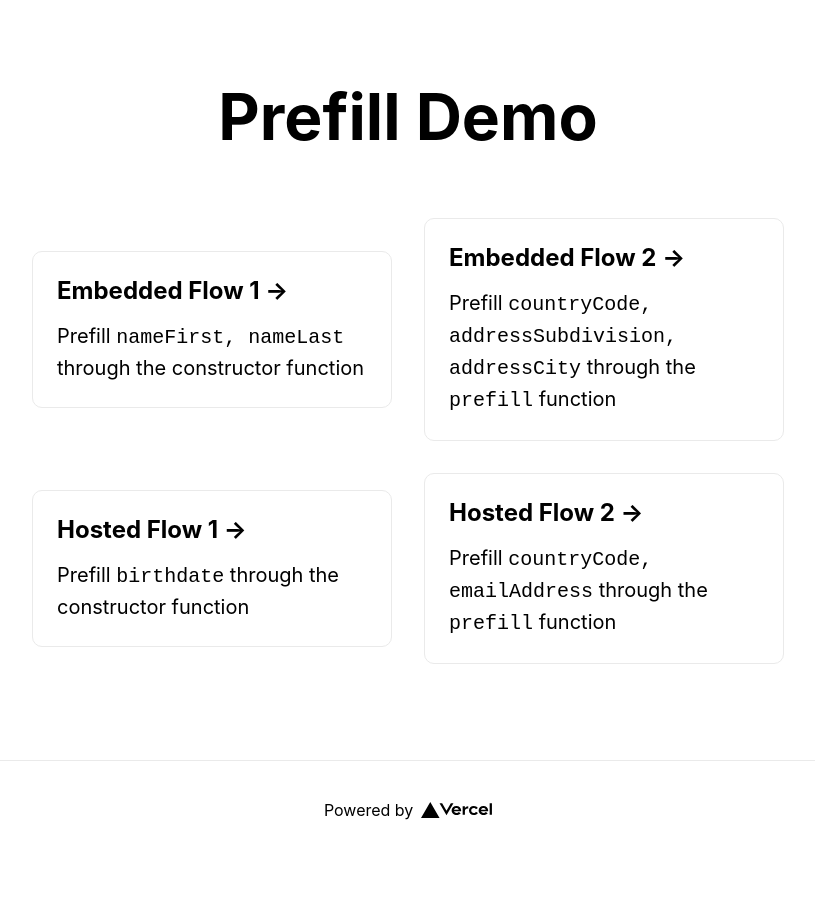
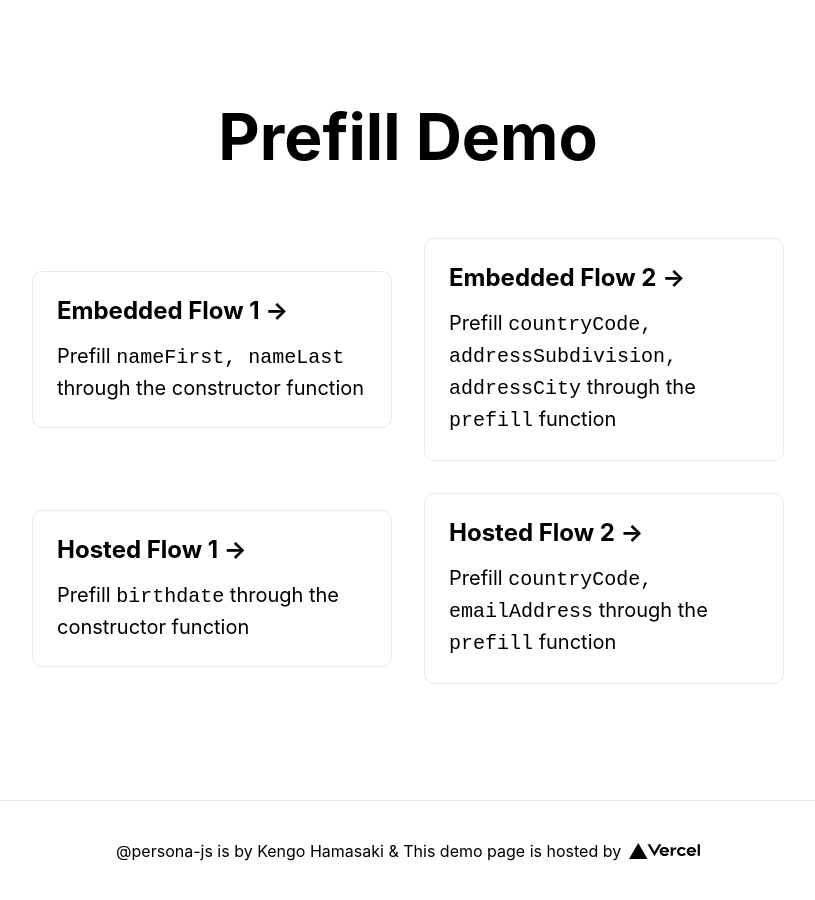
Before and after one commit to hmsk/persona-js, a Next.js app in the folder examples/next/: page /prefill in a window 1280 px wide. Shown: the whole page, without its empty margins (232-1047 px from the left). Before the commit the page ends 860 px from the top, so only its background shows below. Built offline with nearby package versions, Linux system fonts and the light colour scheme.

Commit message:
Tweak example pages
- Move footer to common layout
- Tweak various text

```diff
--- a/examples/next/pages/_app.js
+++ b/examples/next/pages/_app.js
@@ -1,7 +1,21 @@
 import '../styles/globals.css'
 
 function MyApp({ Component, pageProps }) {
-  return <Component {...pageProps} />
+  return (
+    <>
+      <Component {...pageProps} />
+      <footer>
+        @persona-js is by&nbsp;
+        <a href="https://github.com/hmsk" target="_blank" rel="noopener">
+          Kengo Hamasaki
+        </a>
+        &nbsp;&amp;&nbsp;This demo page is hosted by
+        <a href="https://vercel.com" target="_blank" rel="noopener noreferrer">
+          <img src="/vercel.svg" alt="Vercel Logo" />
+        </a>
+      </footer>
+    </>
+  )
 }
 
 export default MyApp
--- a/examples/next/pages/prefill.js
+++ b/examples/next/pages/prefill.js
@@ -83,12 +83,6 @@ export default function Home(props) {
           </a>
         </div>
       </main>
-
-      <footer className={styles.footer}>
-        <a href="https://vercel.com" target="_blank" rel="noopener noreferrer">
-          Powered by <img src="/vercel.svg" alt="Vercel Logo" className={styles.logo} />
-        </a>
-      </footer>
     </div>
   )
 }
--- a/examples/next/styles/Home.module.css
+++ b/examples/next/styles/Home.module.css
@@ -12,25 +12,6 @@
   flex: 1;
   display: flex;
   flex-direction: column;
-  justify-content: center;
-  align-items: center;
-}
-
-.footer {
-  width: 100%;
-  height: 100px;
-  border-top: 1px solid #eaeaea;
-  display: flex;
-  justify-content: center;
-  align-items: center;
-}
-
-.footer img {
-  margin-left: 0.5rem;
-}
-
-.footer a {
-  display: flex;
   justify-content: center;
   align-items: center;
 }
@@ -67,8 +48,8 @@
   border-radius: 5px;
   padding: 0.75rem;
   font-size: 1.1rem;
-  font-family: Menlo, Monaco, Lucida Console, Liberation Mono, DejaVu Sans Mono,
-    Bitstream Vera Sans Mono, Courier New, monospace;
+  font-family: Menlo, Monaco, Lucida Console, Liberation Mono, DejaVu Sans Mono, Bitstream Vera Sans Mono, Courier New,
+    monospace;
 }
 
 .grid {
@@ -110,10 +91,6 @@
   line-height: 1.5;
 }
 
-.logo {
-  height: 1em;
-}
-
 @media (max-width: 600px) {
   .grid {
     width: 100%;
--- a/examples/next/styles/globals.css
+++ b/examples/next/styles/globals.css
@@ -2,8 +2,8 @@ html,
 body {
   padding: 0;
   margin: 0;
-  font-family: -apple-system, BlinkMacSystemFont, Segoe UI, Roboto, Oxygen,
-    Ubuntu, Cantarell, Fira Sans, Droid Sans, Helvetica Neue, sans-serif;
+  font-family: -apple-system, BlinkMacSystemFont, Segoe UI, Roboto, Oxygen, Ubuntu, Cantarell, Fira Sans, Droid Sans,
+    Helvetica Neue, sans-serif;
 }
 
 a {
@@ -14,3 +14,23 @@ a {
 * {
   box-sizing: border-box;
 }
+
+footer {
+  width: 100%;
+  height: 100px;
+  border-top: 1px solid #eaeaea;
+  display: flex;
+  justify-content: center;
+  align-items: center;
+}
+
+footer img {
+  height: 1em;
+  margin-left: 0.5rem;
+}
+
+footer a {
+  display: flex;
+  justify-content: center;
+  align-items: center;
+}
```
Also changed, not shown: examples/next/pages/index.js (+4 -10 lines).
